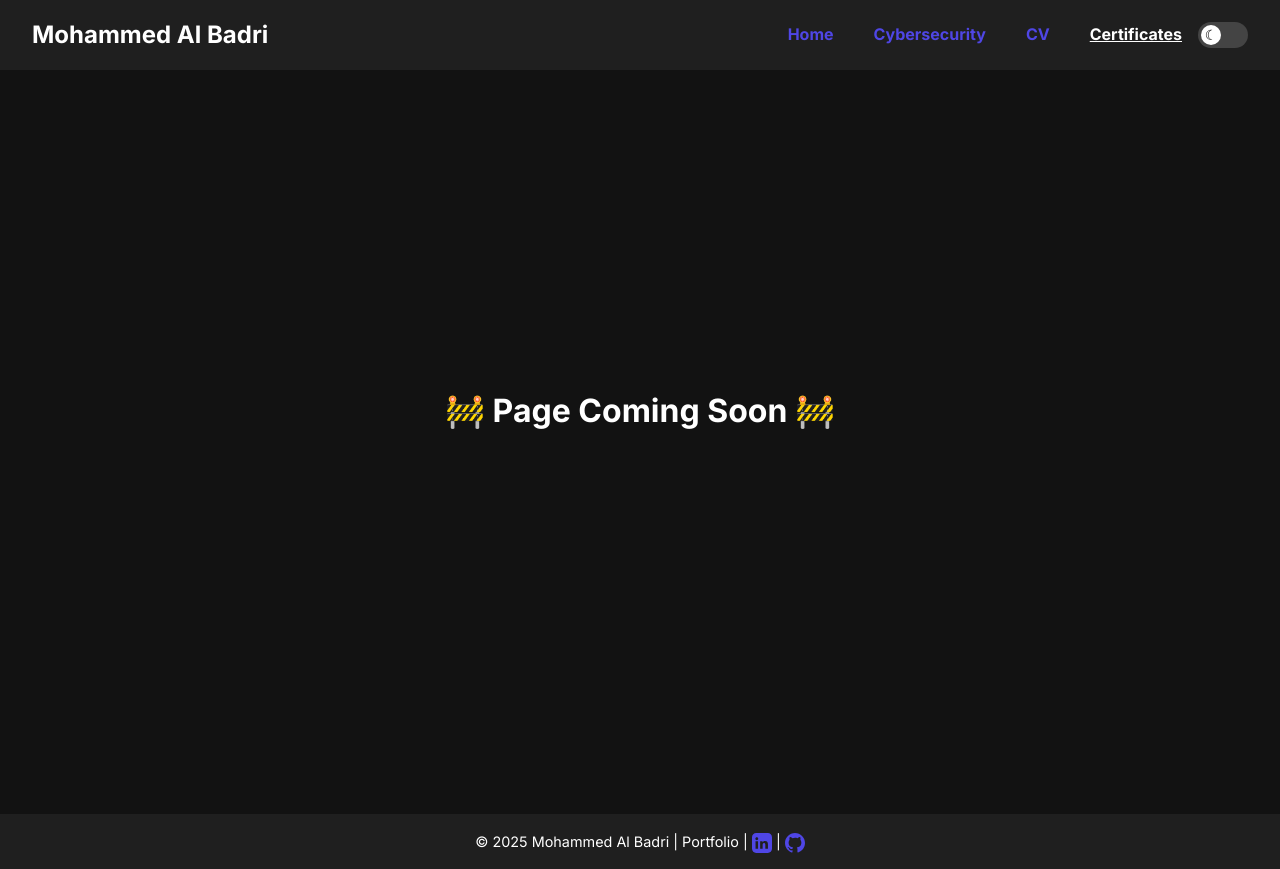
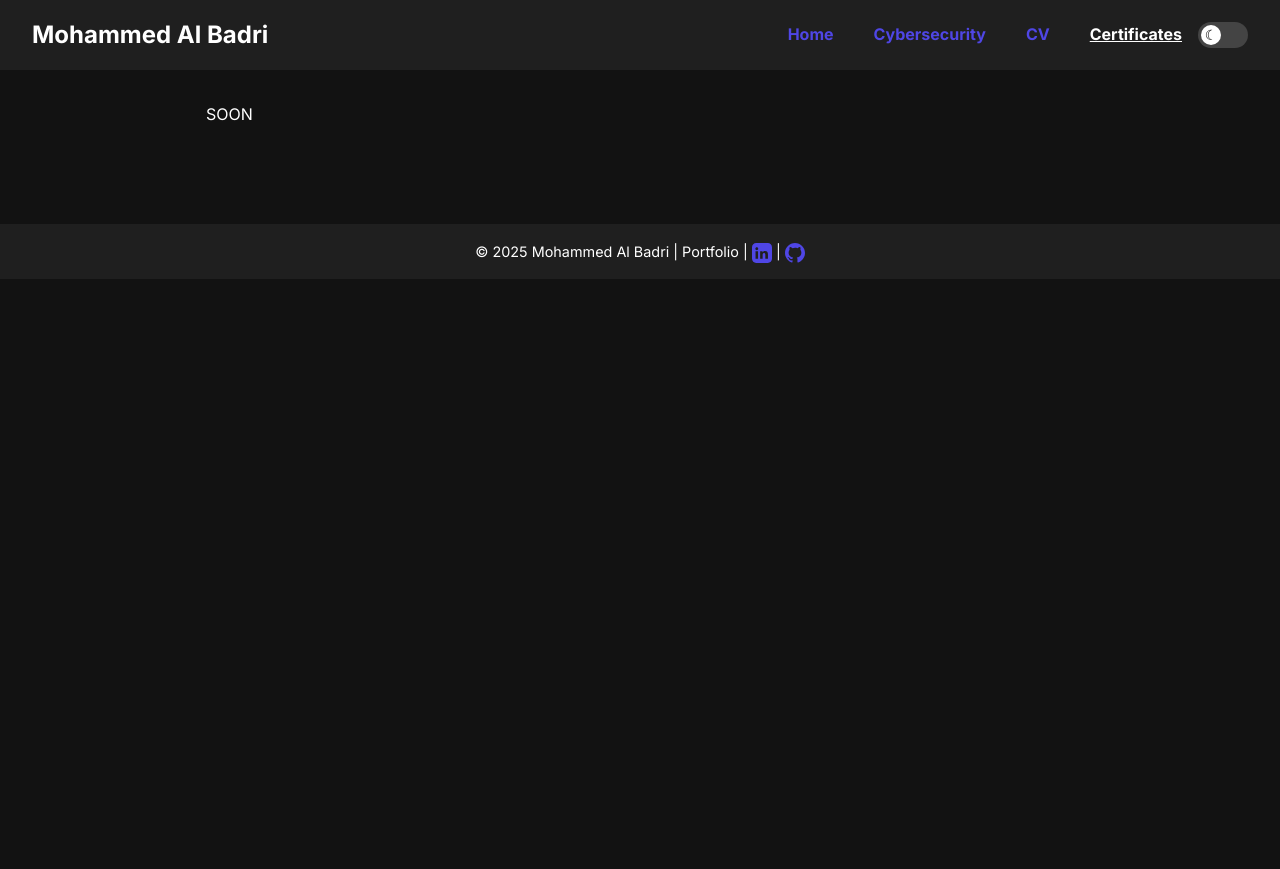
Before and after one commit to RealMohd/My-Site, a plain HTML site: page certificates.html in a window 1280 px wide. After the commit the page ends 800 px from the top, so only its background shows below. Drawn offline with Linux system fonts and the light colour scheme.

Commit message:
Update certificates.html

```diff
--- a/certificates.html
+++ b/certificates.html
@@ -17,15 +17,6 @@
   <link href="https://fonts.googleapis.com/css2?family=Inter:wght@400;700&display=swap" rel="stylesheet" />
 
   <style>
-
-    .coming-soon {
-  	display: flex;
-  	justify-content: center;
-  	align-items: center;
-  	height: calc(100vh - 120px); /* full height minus header & footer */
-  	text-align: center;
-	}
-
     :root {
       --bg-light: #f4f4f4;
       --bg-dark: #121212;
@@ -365,14 +356,13 @@
     </nav>
   </header>
 
-<main class="container coming-soon">
-  <h1> 🚧 Page Coming Soon 🚧 </h1>
-</main>
-
+  <main class="container">
+SOON
+  </main>
 
   <footer>
     &copy; 2025 Mohammed Al Badri | Portfolio |
-    <a href="https://linkedin.com/in/yourprofile" target="_blank" rel="noopener noreferrer" aria-label="LinkedIn" class="social-link">
+    <a href="https://www.linkedin.com/in/RealMohd/" target="_blank" rel="noopener noreferrer" aria-label="LinkedIn" class="social-link">
       <svg xmlns="http://www.w3.org/2000/svg" role="img" viewBox="0 0 24 24" fill="currentColor" width="20" height="20" aria-hidden="true">
         <title>LinkedIn</title>
         <path d="M19 0h-14c-2.76 0-5 2.24-5 5v14c0 2.76 2.24 5 5 5h14c2.76 0 5-2.24 5-5v-14c0-2.76-2.24-5-5-5zm-11.75 19h-3v-9h3v9zm-1.5-10.3c-.97 0-1.75-.78-1.75-1.75s.78-1.75 1.75-1.75 1.75.78 1.75 1.75-.78 1.75-1.75 1.75zm13.25 10.3h-3v-4.5c0-1.07-.02-2.45-1.49-2.45-1.5 0-1.73 1.17-1.73 2.38v4.57h-3v-9h2.88v1.23h.04c.4-.75 1.38-1.54 2.84-1.54 3.04 0 3.6 2 3.6 4.59v4.72z"/>
```
